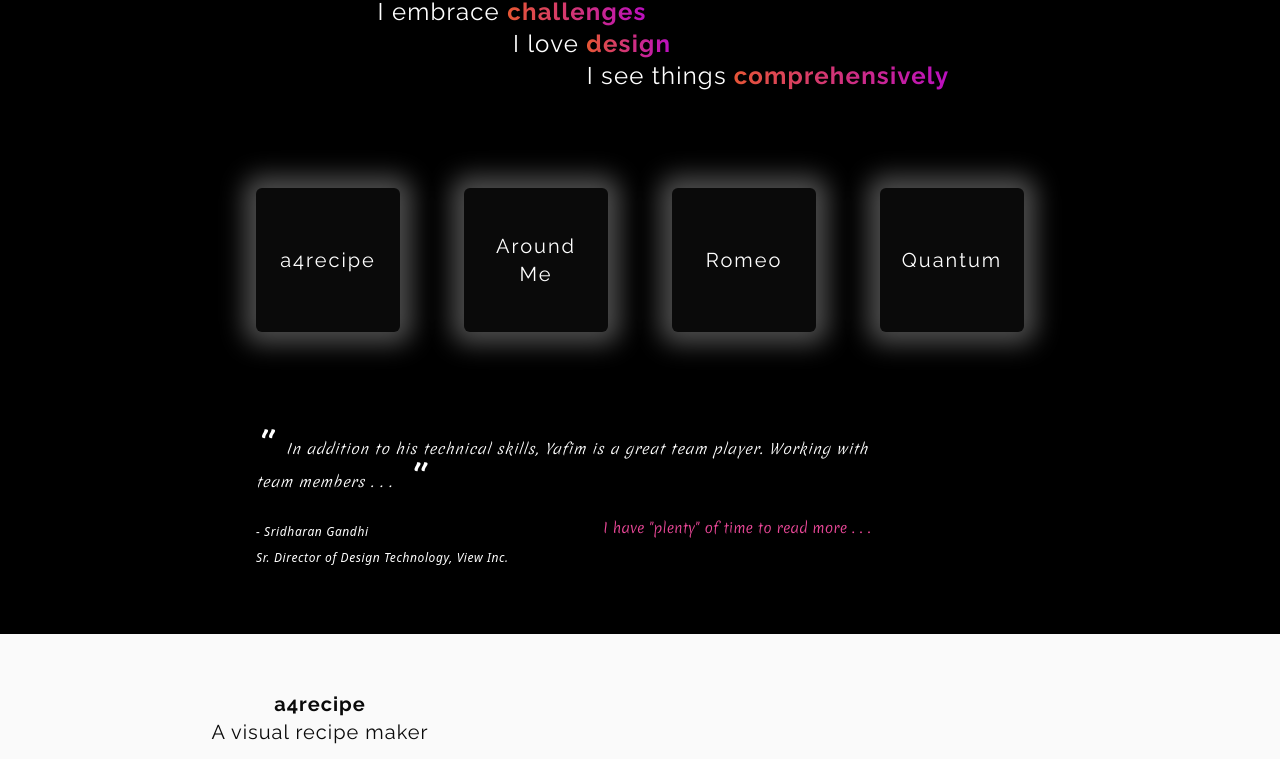
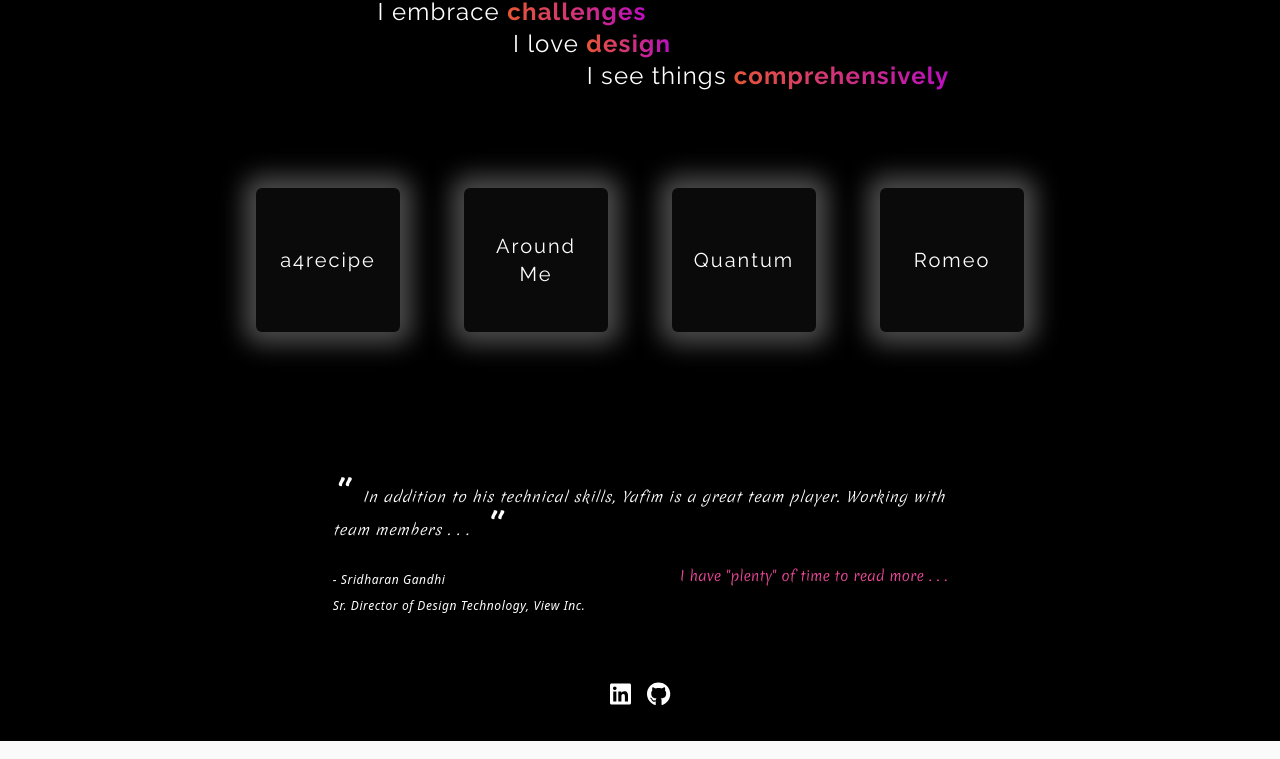
Before and after one commit to yafimski/portfolio, a React (Vite) app: page / in a window 1280 px wide. Shown: the part 228-987 px from the top of the page. Built offline with nearby package versions, Linux system fonts and the light colour scheme; a web font is replaced by a local one.

Commit message:
quantum done

```diff
--- a/src/App.tsx
+++ b/src/App.tsx
@@ -13,28 +13,31 @@ function App() {
   return (
     <div className="flex min-h-screen items-start justify-center overflow-auto bg-black">
       <div className="center flex flex-col">
-        <header className="fixed top-0 w-screen p-4 text-left">
-          <Social
-            link="https://www.linkedin.com/in/yafimsimanovsky/"
-            icon={faLinkedin}
-          />
-          <Social link="https://github.com/yafimski/a4recipe" icon={faGithub} />
-        </header>
-        <section className="pb-16">
+        <section className="center flex flex-col pb-8">
           <Head />
           <Projects />
           <Quote />
+          <header className="center flex pt-16">
+            <Social
+              link="https://www.linkedin.com/in/yafimsimanovsky/"
+              icon={faLinkedin}
+            />
+            <Social
+              link="https://github.com/yafimski/a4recipe"
+              icon={faGithub}
+            />
+          </header>
         </section>
-        <section className="center section-white">
+        <section id="recipe" className="center section-white">
           <Recipe />
         </section>
-        <section className="center section-black">
+        <section id="aroundme" className="center section-black">
           <AroundMe />
         </section>
-        <section className="center section-white">
+        <section id="quantum" className="center section-white">
           <Quantum />
         </section>
-        <section className="center section-black">
+        <section id="romeo" className="center section-black">
           <Romeo />
         </section>
       </div>
--- a/src/Components/Projects.tsx
+++ b/src/Components/Projects.tsx
@@ -1,4 +1,11 @@
 function Projects() {
+  const goToProject = (project: string) => {
+    const yPos = document.getElementById(project)?.getBoundingClientRect().y;
+    if (yPos) {
+      window.scrollTo({ top: yPos - 40, behavior: "smooth" });
+    }
+  };
+
   return (
     <>
       <div className="projects relative">
@@ -6,14 +13,14 @@ function Projects() {
           <div
             className="project-box"
             onKeyDown={() => {}}
-            // onClick={() => setCurrProject(1)}
+            onClick={() => goToProject("recipe")}
           >
             a4recipe
           </div>
           <div
             className="project-box"
             onKeyDown={() => {}}
-            // onClick={() => setCurrProject(1)}
+            onClick={() => goToProject("aroundme")}
           >
             Around
             <br />
@@ -22,16 +29,16 @@ function Projects() {
           <div
             className="project-box"
             onKeyDown={() => {}}
-            // onClick={() => setCurrProject(1)}
+            onClick={() => goToProject("quantum")}
           >
-            Romeo
+            Quantum
           </div>
           <div
             className="project-box"
             onKeyDown={() => {}}
-            // onClick={() => setCurrProject(1)}
+            onClick={() => goToProject("romeo")}
           >
-            Quantum
+            Romeo
           </div>
         </ul>
       </div>
--- a/src/Components/Quantum.tsx
+++ b/src/Components/Quantum.tsx
@@ -3,7 +3,7 @@ import SimpleIcon from "./SimpleIcon";
 function Quantum() {
   return (
     <div className="grid grid-cols-12">
-      <div className="flip-col">
+      <div className="flip-col col-span-1 col-start-2">
         <div className="quantum-card">
           <div className="flip-card-front">
             <p className="quantum-text">How many eyes does a bee have?</p>
@@ -14,11 +14,11 @@ function Quantum() {
           </div>
         </div>
       </div>
-      <div className="center relative col-span-3 col-start-6 aspect-video overflow-hidden border-0">
+      <div className="col-span-2 col-start-5">
         <iframe
-          className="h-full w-1/2"
-          title="Romeo"
-          src="../../public/MVP for Three.js IFC Viewer.mp4"
+          className="quantum-video h-full"
+          title="Quantum"
+          src="../../public/Quantum Demo.mp4"
         />
       </div>
       <div className="col-span-3 col-start-9 p-8 text-center">
--- a/src/Components/Quote.tsx
+++ b/src/Components/Quote.tsx
@@ -31,11 +31,7 @@ function Quote() {
   }, []);
 
   useEffect(() => {
-    if (
-      showText !== null &&
-      quoteRef.current &&
-      content[content.length - 1] === "."
-    ) {
+    if (showText !== null && quoteRef.current && content.length % 80 === 0) {
       const height = quoteRef.current.getBoundingClientRect().height;
       window.scrollTo({
         top: 0 + height / 2,
--- a/src/Components/Romeo.tsx
+++ b/src/Components/Romeo.tsx
@@ -49,7 +49,7 @@ function Romeo() {
       </div>
       <div className="center relative col-span-5 col-start-7 aspect-video overflow-hidden border-0">
         <iframe
-          className="h-full w-full"
+          className="romeo-video h-full"
           title="Romeo"
           src="../../public/MVP for Three.js IFC Viewer.mp4"
         />
--- a/src/index.css
+++ b/src/index.css
@@ -210,7 +210,7 @@
   }
 
   .flip-col {
-    @apply center col-span-2 col-start-2 m-auto w-44 bg-transparent;
+    @apply center my-auto w-full bg-transparent;
     perspective: 1000px;
   }
 
@@ -226,17 +226,18 @@
 
   .flip-card-front,
   .flip-card-back {
-    @apply center absolute flex h-full w-full flex-col text-white;
+    @apply center absolute flex h-full w-full flex-col text-center text-white;
     -webkit-backface-visibility: hidden;
     backface-visibility: hidden;
   }
 
   .flip-card-back {
+    margin-left: 1rem;
     transform: rotateY(180deg);
   }
 
   .quantum-card .quantum-text {
-    @apply px-8 text-xl tracking-wider;
+    @apply px-8 text-base tracking-wider;
     font-family: "Urbanist";
   }
 
@@ -244,4 +245,12 @@
     @apply text-[8rem] italic leading-none tracking-wider;
     font-family: "Amita";
   }
+
+  .quantum-video {
+    aspect-ratio: 0.558;
+  }
+
+  .romeo-video {
+    aspect-ratio: 1.77;
+  }
 }
```
Also changed, not shown: public/socketio.png, 1 other file (tests, documents, lock files or other folders).
